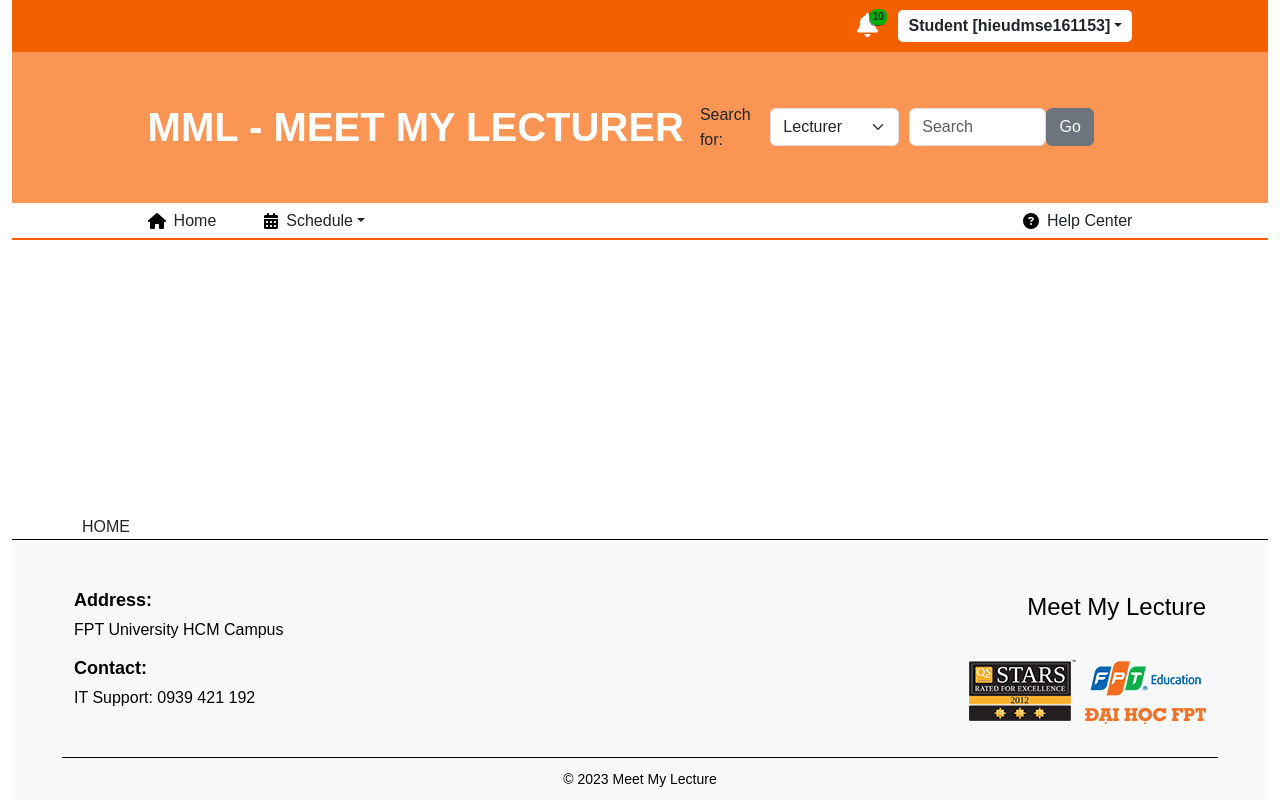
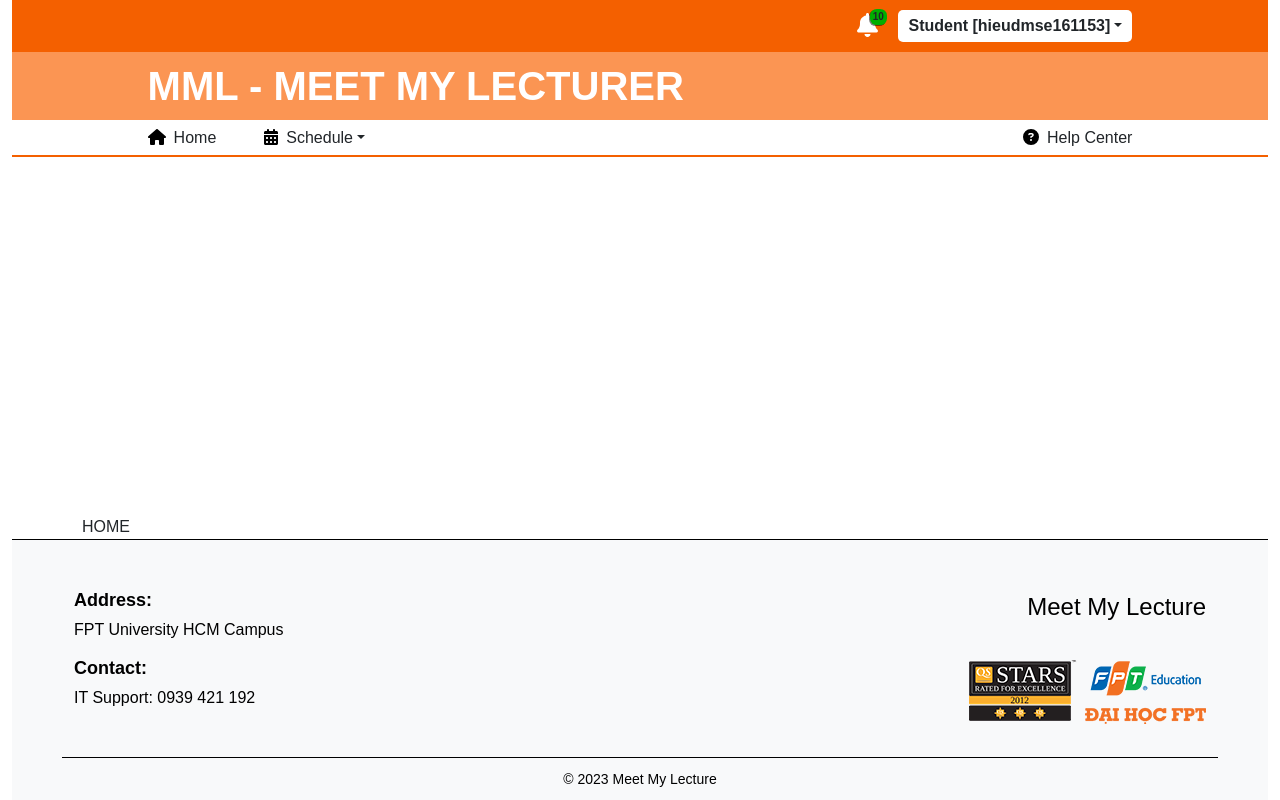
Before and after one commit to Mhiudangniengrang/FPT_LOGIN, a React (Create React App) app: page /student_home in a window 1280 px wide. Built offline with nearby package versions, Linux system fonts and the light colour scheme.

Commit message:
23h 14/10

```diff
--- a/src/components/S_Header.js
+++ b/src/components/S_Header.js
@@ -14,7 +14,6 @@
 import { Stack } from "react-bootstrap";
 import { NavLink } from "react-router-dom";
 
-import FormSearch from "./FormSearch";
 import HorizontalStack from "./HorizontalStack";
 import CustomNavDropdown from "./DropDownStack";
 import S_ViewProfile from "../Pages/student/S_ViewProfile"; // Adjust the path as needed
@@ -103,7 +102,6 @@
           <h1 style={{ color: "#fff", fontWeight: "700", margin: "0" }}>
             MML - MEET MY LECTURER
           </h1>
-          <FormSearch />
         </Stack>
         <Stack direction="horizontal" gap={5} className={Style.div3}>
           <HorizontalStack icon={faHouse} text="Home" link="/" />
```
Lines whose indentation alone changed are shown as unchanged.
